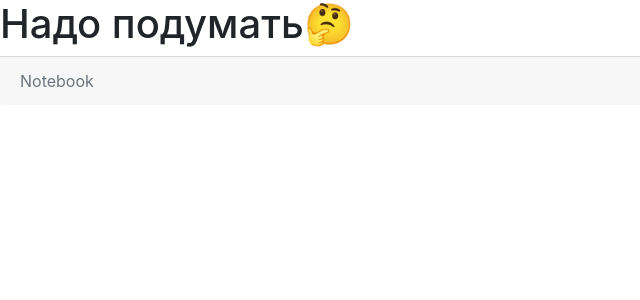
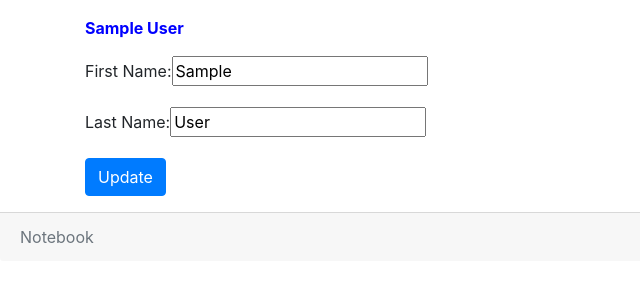
Before and after one commit to KaRToSHoW/Server-side_development, a PHP site: page /index.php?p=update&id=1 in a window 1280 px wide. Shown: the part 56-356 px from the top of the page, without its empty margins (0-640 px from the left). Run offline with PHP 8.4, Linux system fonts and the light colour scheme; tables that the repository leaves empty or names only in its code hold one stand-in row (values such as "Sample post").

Commit message:
add update

```diff
--- a/Lab_6/delete.php
+++ b/Lab_6/delete.php
@@ -24,7 +24,7 @@ if (isset($_GET['p']) && $_GET['p'] === 'delete' && isset($_GET['id'])) {
     $result = mysqli_query($connect, $delete_query);
     if ($result) {
         echo 'Запись с именем ' . $deleted_firstname . ' удалена' . '<br>';
-        $sql = "ALTER TABLE friends AUTO_INCREMENT = 1"; //Обновление порядка ID
+        $sql = "ALTER TABLE friends AUTO_INCREMENT = 1"; //Обновление порядка ID Когда список пуст
         $res = mysqli_query($connect, $sql);
     } else {
         echo 'Ошибка при удалении записи: ' . mysqli_error($connect);
--- a/Lab_6/header.php
+++ b/Lab_6/header.php
@@ -9,6 +9,12 @@
 
     <!-- Bootstrap CSS -->
     <link rel="stylesheet" href="https://stackpath.bootstrapcdn.com/bootstrap/4.3.1/css/bootstrap.min.css" integrity="sha384-ggOyR0iXCbMQv3Xipma34MD+dH/1fQ784/j6cY/iJTQUOhcWr7x9JvoRxT2MZw1T" crossorigin="anonymous">
+    <style>
+        .selected {
+            font-weight: bold;
+            color: blue;
+        }
+    </style>
 </head>
 
 <body>
@@ -20,16 +26,16 @@
             <div class="collapse navbar-collapse" id="navbarNav">
                 <ul class="navbar-nav">
                     <?php if (isset($_GET['p']) && $_GET['p'] == 'view') echo '<li class="nav-item active">' ?>
-                        <a class="nav-link <?php if (isset($_GET['p']) && $_GET['p'] == 'view') echo 'active' ?>" href="?p=view">View <span class="sr-only">(current)</span></a>
+                    <a class="nav-link <?php if (isset($_GET['p']) && $_GET['p'] == 'view') echo 'active' ?>" href="?p=view">View <span class="sr-only">(current)</span></a>
                     </li>
                     <?php if (isset($_GET['p']) && $_GET['p'] == 'add') echo '<li class="nav-item active">' ?>
-                        <a class="nav-link <?php if (isset($_GET['p']) && $_GET['p'] == 'add') echo 'active' ?>" href="?p=add">Add</a>
+                    <a class="nav-link <?php if (isset($_GET['p']) && $_GET['p'] == 'add') echo 'active' ?>" href="?p=add">Add</a>
                     </li>
                     <?php if (isset($_GET['p']) && $_GET['p'] == 'update') echo '<li class="nav-item active">' ?>
-                        <a class="nav-link <?php if (isset($_GET['p']) && $_GET['p'] == 'update') echo 'active' ?>" href="?p=update">Update</a>
+                    <a class="nav-link <?php if (isset($_GET['p']) && $_GET['p'] == 'update') echo 'active' ?>" href="?p=update">Update</a>
                     </li>
                     <?php if (isset($_GET['p']) && $_GET['p'] == 'delete') echo '<li class="nav-item active">' ?>
-                        <a class="nav-link <?php if (isset($_GET['p']) && $_GET['p'] == 'delete') echo 'active' ?>" href="?p=delete">Delete</a>
+                    <a class="nav-link <?php if (isset($_GET['p']) && $_GET['p'] == 'delete') echo 'active' ?>" href="?p=delete">Delete</a>
                     </li>
                 </ul>
             </div>
--- a/Lab_6/update.php
+++ b/Lab_6/update.php
@@ -1,2 +1,57 @@
 <?php
-echo '<h1>Надо подумать🤔</h1>';
+$db = require 'db.php';
+$connect = mysqli_connect($db['host'], $db['username'], $db['password'], $db['database']);
+if (mysqli_connect_errno()) print_r(mysqli_connect_error());
+
+// Обработка запроса на выбор записи
+$selected_record_id = isset($_GET['id']) ? $_GET['id'] : null;
+
+// Получение списка записей из базы данных, отсортированных по фамилии, затем по имени
+$sql_select_all = "SELECT `id`, `firstname`, `lastname` FROM `friends` ORDER BY `lastname`, `firstname`";
+$res = mysqli_query($connect, $sql_select_all);
+
+// Отображение списка ссылок
+echo "<div class='container mt-3'>";
+while ($arr = mysqli_fetch_assoc($res)) {
+    $selected_class = $selected_record_id == $arr['id'] ? 'selected' : '';
+    echo '<a href="?p=update&id=' . $arr['id'] . '" class="' . $selected_class . '">' . $arr['firstname'] . ' ' . $arr['lastname'] . '</a><br>';
+}
+echo "</div>";
+
+// Если выбрана запись, отобразить форму редактирования
+if ($selected_record_id !== null) {
+    if (isset($_POST['edit_submit'])) {
+        $id = $selected_record_id; // используем ID выбранной записи
+        $new_firstname = $_POST['edit_firstname'];
+        $new_lastname = $_POST['edit_lastname'];
+
+        $update_query = "UPDATE `friends` SET `firstname`='$new_firstname', `lastname`='$new_lastname' WHERE `id`='$id'";
+        $result = mysqli_query($connect, $update_query);
+        if ($result) {
+            echo "Запись изменена";
+        } else {
+            echo "Ошибочка в изменении" . mysqli_error($connect);
+        }
+    }
+
+    // Получение выбранной записи для отображения в форме
+    $query = "SELECT * FROM friends WHERE id = $selected_record_id";
+    $result = mysqli_query($connect, $query);
+    $record = mysqli_fetch_assoc($result);
+    mysqli_free_result($result);
+
+    echo "<form action='' method='post' class='container mt-3'>";
+    echo "<input type='hidden' name='edit_id' value='{$record['id']}'>";
+    echo "<div class='form-group'>";
+    echo "<label for='edit_firstname'>First Name:</label>";
+    echo "<input type='text' name='edit_firstname' id='edit_firstname' value='{$record['firstname']}'><br>";
+    echo "</div>";
+    echo "<div class='form-group'>";
+    echo "<label for='edit_lastname'>Last Name:</label>";
+    echo "<input type='text' name='edit_lastname' id='edit_lastname' value='{$record['lastname']}'><br>";
+    echo "</div>";
+    echo "<button type='submit' name='edit_submit' class='btn btn-primary mb-3'>Update</button>";
+    echo "</form>";
+
+}
+?>
```
